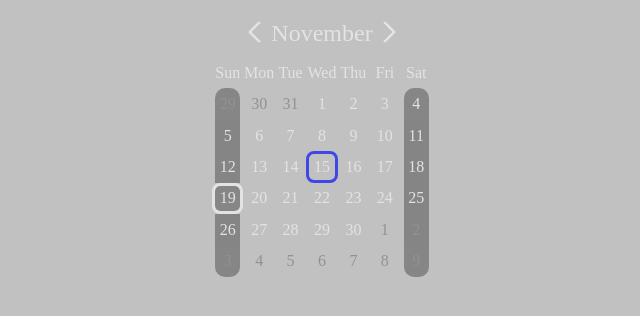
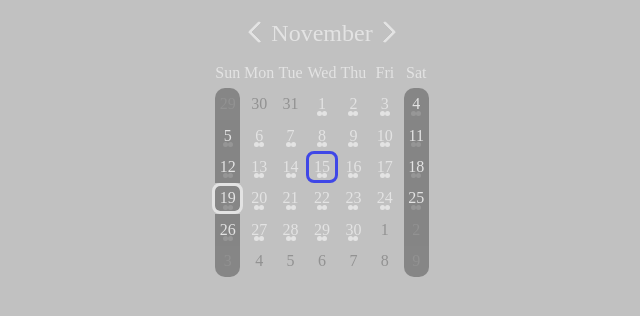
Before and after one commit to Hyun-mo/wical, an Electron app: page src/pages/main/main.html in a window 1280 px wide. Both pictures are taken after a click on the element 640 px from the left and 167 px from the top of the page. Shown: the full height of the page, 318-958 px from the left. Drawn offline with Linux system fonts and the light colour scheme.

Commit message:
style: dot

```diff
--- a/src/pages/main/main.js
+++ b/src/pages/main/main.js
@@ -16,7 +16,15 @@ function init() {
       now_month += 1;
       Board(now_month, Number(e.target.innerText));
     } else if (e.target.classList.contains("date")) {
-      Board(now_month, Number(e.target.innerText));
+      if (e.target.classList.contains("selected")) {
+        e.target.classList.remove("selected");
+      } else {
+        for (const el of Array.from(calendar.children)) {
+          if (el.classList.contains("selected"))
+            el.classList.remove("selected");
+        }
+        e.target.classList.add("selected");
+      }
     }
   });
 }
@@ -92,9 +100,20 @@ function Board(n, selected) {
   for (const date of dates) {
     const el = document.createElement("span");
     el.className = "date";
-    if (date === selected) el.className = "date selected";
-    if (n === 0 && date === now.getDate()) el.className = "date today";
     el.innerText = date;
+    const dot = document.createElement("span");
+    const dot2 = document.createElement("span");
+    const dot_box = document.createElement("div");
+    dot_box.className = "dot-box";
+
+    dot.className = "dot";
+    dot2.className = "dot";
+    dot_box.appendChild(dot);
+    dot_box.appendChild(dot2);
+    el.appendChild(dot_box);
+    if (n === 0 && date === now.getDate()) {
+      el.className = "date today";
+    }
     calendar.appendChild(el);
   }
   for (const date of next) {
--- a/src/pages/style.css
+++ b/src/pages/style.css
@@ -69,16 +69,23 @@ button {
   display: none;
 }
 
-.circle {
-  width: 5px;
-  height: 5px;
+.dot {
+  /* margin: -2.5px; */
+  padding: 2.5px;
   border-radius: 50%;
   background-color: #e3e3e3;
 }
 
+.dot-box {
+  z-index: -1;
+  display: flex;
+  flex-direction: row;
+  margin: -2.5px;
+}
+
 .titlebar {
+  -webkit-app-region: drag;
   user-select: none;
-  -webkit-app-region: drag;
   width: 100%;
   height: 20px;
 }
@@ -128,6 +135,7 @@ button {
   width: 80%;
   height: 100%;
   display: flex;
+  flex-direction: column;
   align-items: center;
   justify-content: center;
   margin: auto;
```
